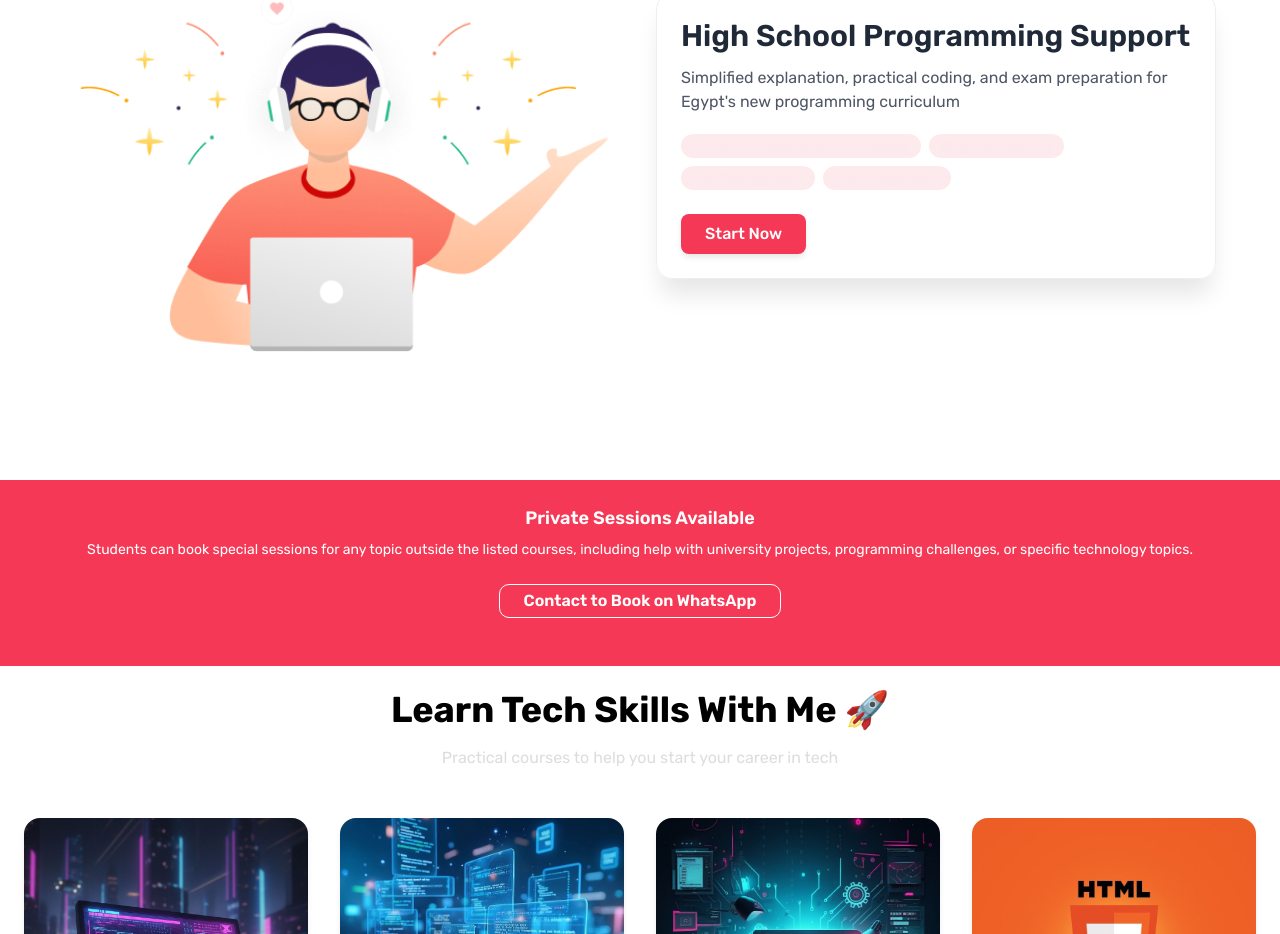
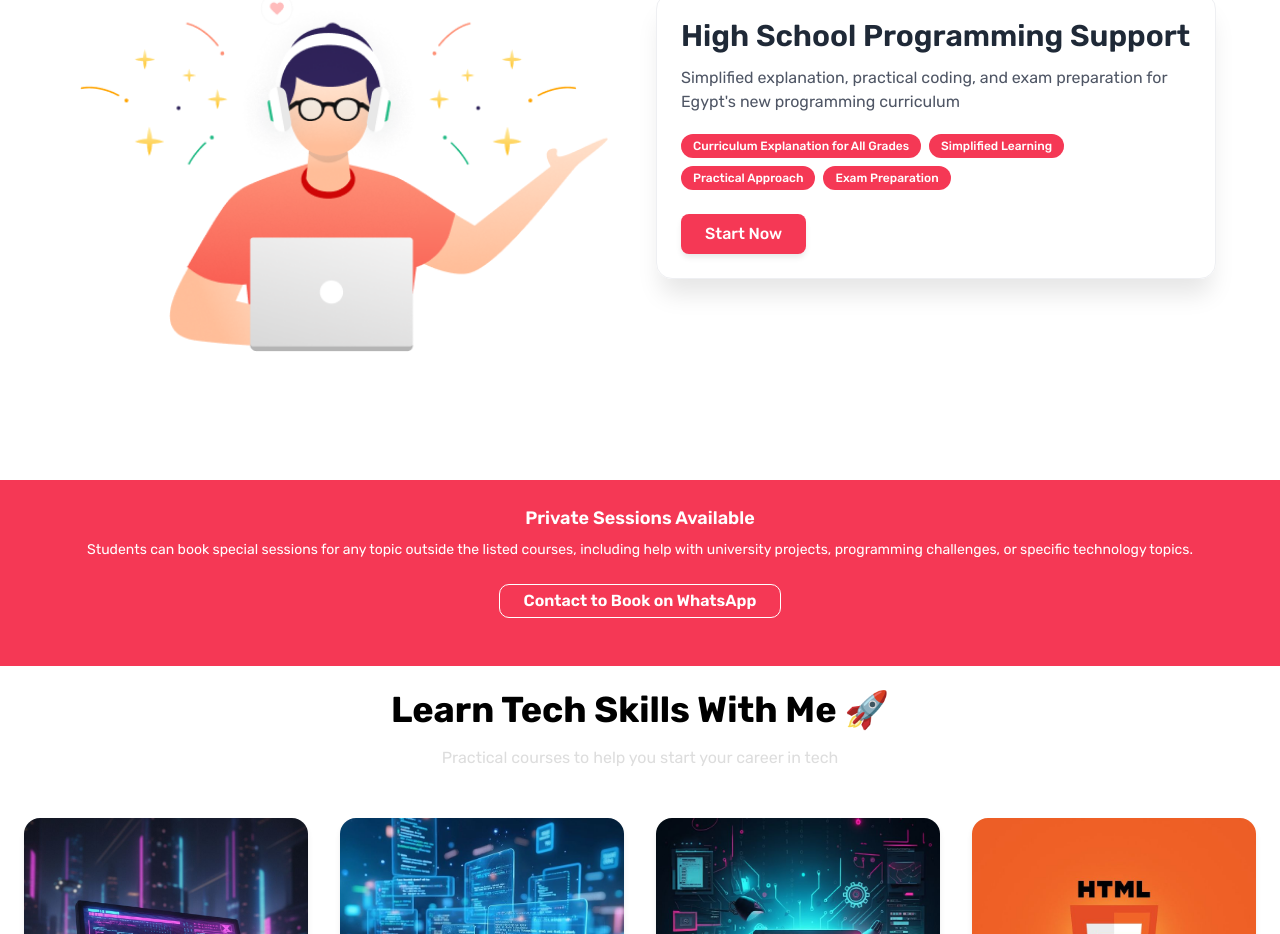
Before and after one commit to Emanmohamedawad/EmnovationSite, a Next.js app: page / in a window 1280 px wide. Shown: the part 1375-2309 px from the top of the page. Built offline with nearby package versions, Linux system fonts and the light colour scheme.

Commit message:
color done

```diff
--- a/components/WeOffer.js
+++ b/components/WeOffer.js
@@ -129,25 +129,25 @@ const Feature = () => {
           {/* Features */}
           <div className="flex flex-wrap gap-2 mt-5">
             <span className="bg-[#F53855]/10 text-[#F53855] px-3 py-1 rounded-full text-xs font-medium"
-            style={{backgroundColor:"#F53855", opacity:0.1, color:"#F53855"}}
+           style={{backgroundColor:"#F53855", color:"#fff"}}
             >
               {t("featureCurriculumExplanation")}
             </span>
 
             <span className="bg-[#F53855]/10 text-[#F53855] px-3 py-1 rounded-full text-xs font-medium"
-              style={{backgroundColor:"#F53855", opacity:0.1, color:"#F53855"}}
+              style={{backgroundColor:"#F53855", color:"#fff"}}
             >
               {t("featureSimplified")}
             </span>
 
             <span className="bg-[#F53855]/10 text-[#F53855] px-3 py-1 rounded-full text-xs font-medium"
-              style={{backgroundColor:"#F53855", opacity:0.1, color:"#F53855"}}
+              style={{backgroundColor:"#F53855", color:"#fff"}}
             >
               {t("featurePractical")}
             </span>
 
             <span className="bg-[#F53855]/10 text-[#F53855] px-3 py-1 rounded-full text-xs font-medium"
-              style={{backgroundColor:"#F53855", opacity:0.1, color:"#F53855"}}
+              style={{backgroundColor:"#F53855", color:"#fff"}}
             >
               {t("featureExams")}
             </span>
@@ -163,7 +163,7 @@ const Feature = () => {
             className="text-center"
           >
             <button className="mt-6 bg-[#F53855] text-[#fff] font-medium rounded-lg px-6 py-2 hover:bg-[#d92f4c] transition shadow-md"
-            style={{backgroundColor:"#F53855",hover:{backgroundColor:"#d92f4c"}}}
+            style={{backgroundColor:"#F53855",hover:{backgroundColor:"#d92f4c" , color:"#fff"}}}
             >
               {t("startNow")}
             </button>
```
